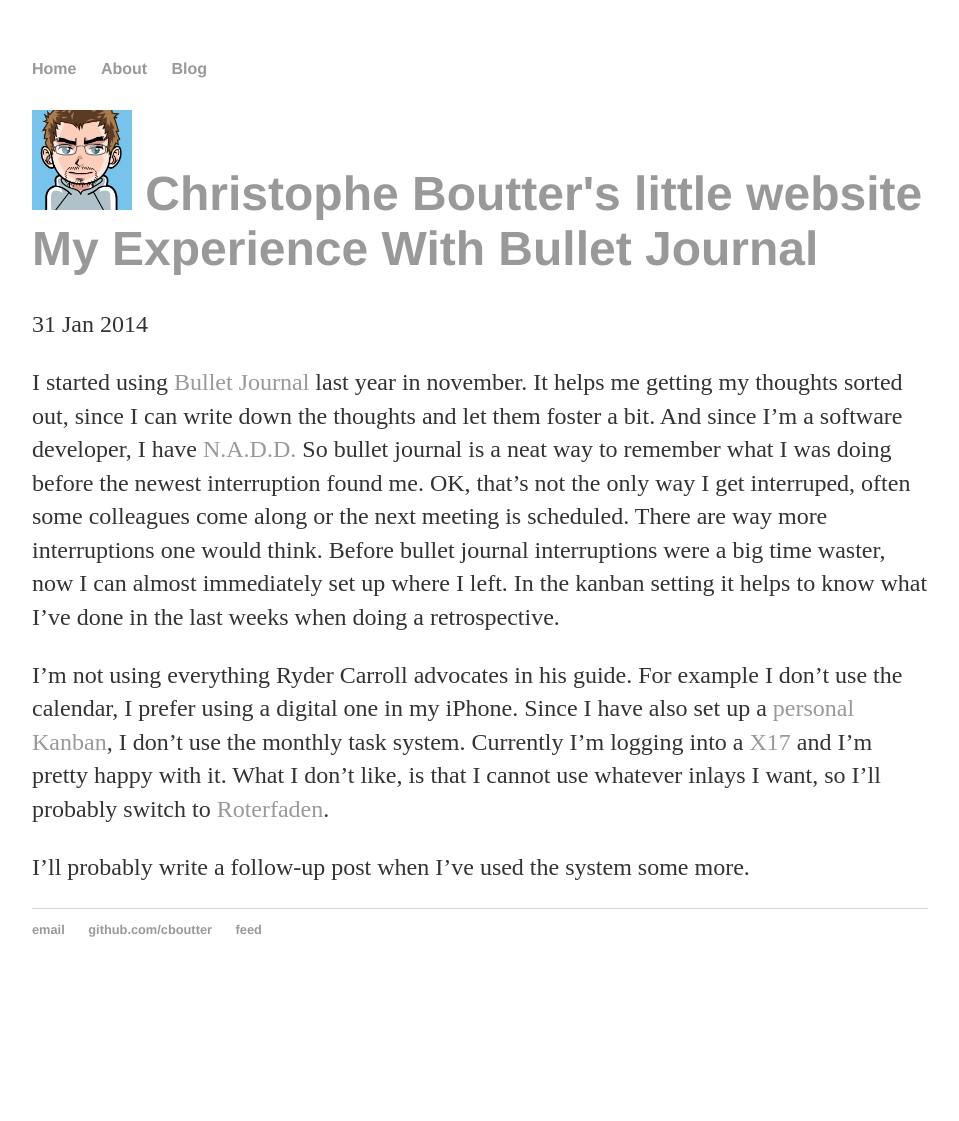
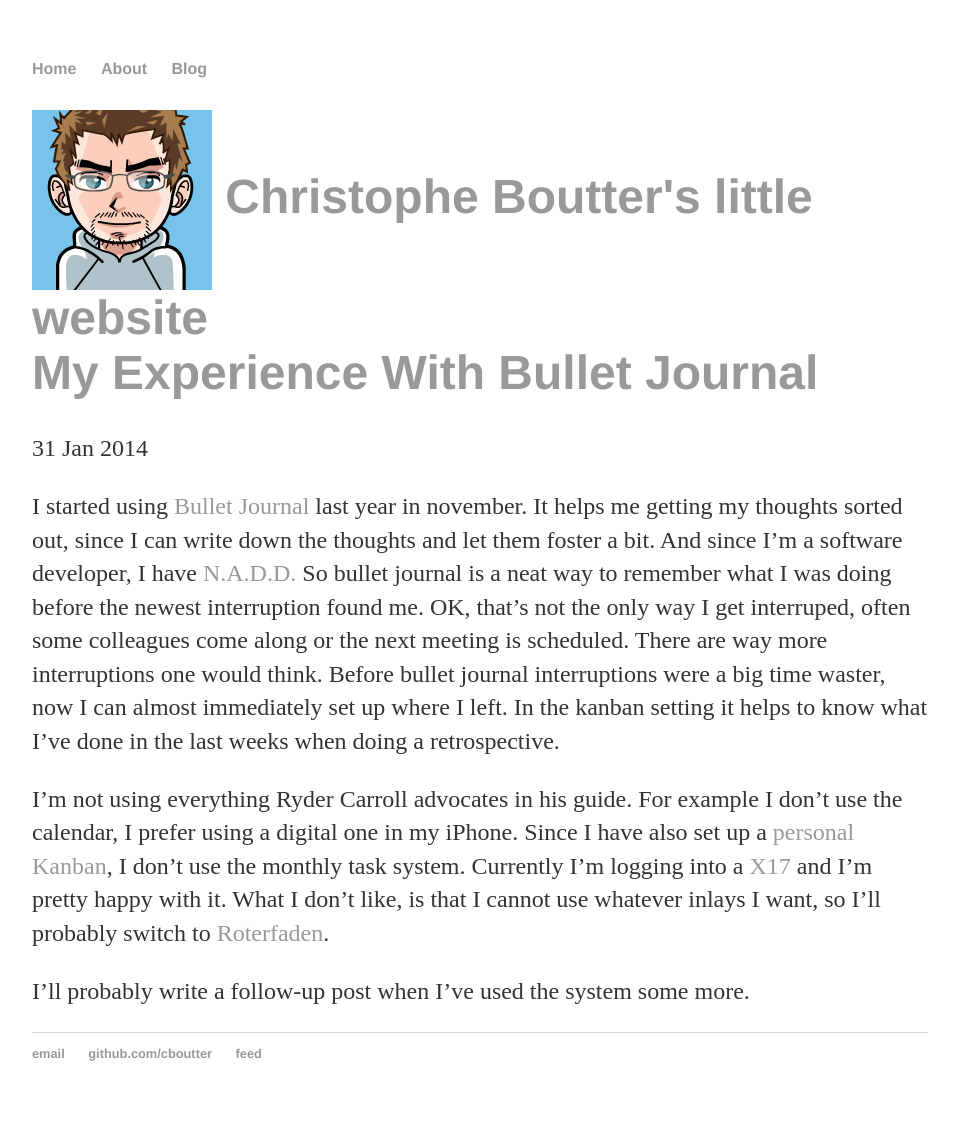
Before and after one commit to cboutter/cboutter.github.io, a Jekyll site: the page built from index.html, in a window 1280 px wide. Shown: the whole page, without its empty margins (160-1119 px from the left). Built offline with Jekyll 4.4.1, drawn with Linux system fonts in a browser that asks for light colours; before the commit the page ends 997 px from its top, so only the background shows below that.

Commit message:
Avatar Bild

```diff
--- a/_includes/post_detail.html
+++ b/_includes/post_detail.html
@@ -1,5 +1,5 @@
 <h1 class="entry-title">
-<img src="/images/avatar.png" style="width: 100px;"/>
+<img style="vertical-align:middle" src="/images/avatar.png" style="width: 80px;"/>
 {% if page.title %}
     <a href="{{ root_url }}{{ page.url }}">{{ page.title }}</a><br>
 {% endif %}
```
